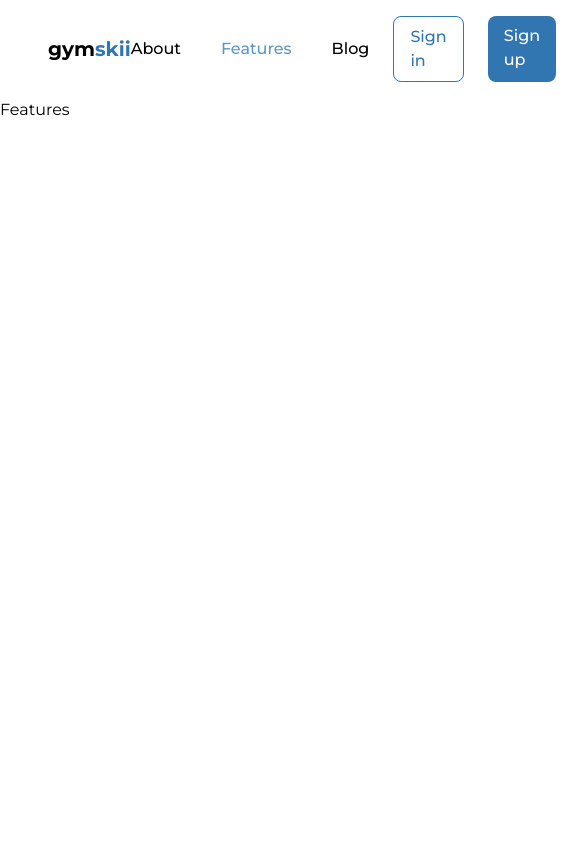
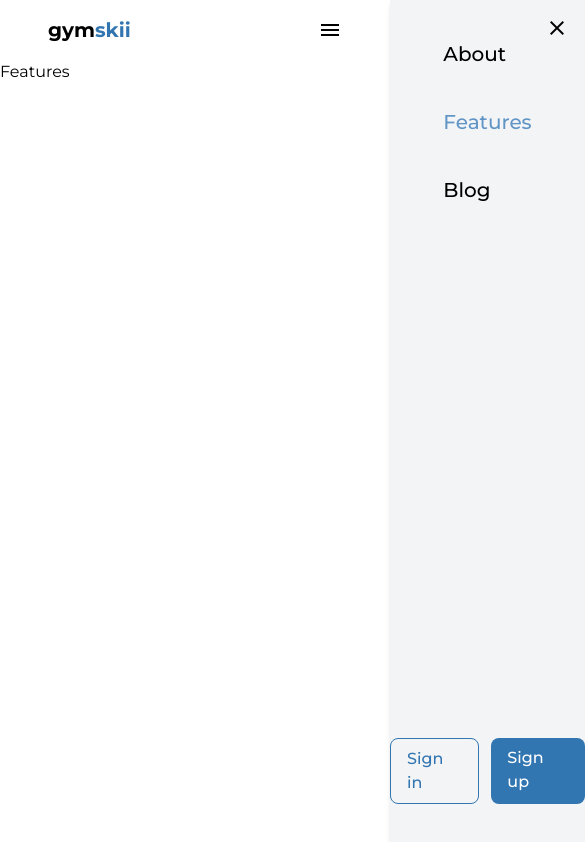
Before and after one commit to samkolache/gymskii-old-, a React (Vite) app: page /features in a window 390 px wide. Shown: the whole page, 585 px wide, since content can reach past the window. Built offline with nearby package versions, Linux system fonts and the light colour scheme.

Commit message:
made navbar responsive

```diff
--- /dev/null
+++ b/src/components/navbar/MobileNav.jsx
@@ -0,0 +1,42 @@
+import NavItem from "./NavItem";
+import { NavLink } from "react-router-dom";
+
+
+export default function MobileNav({ isMenuOpen, toggleMenu }) {
+    return (
+        <div
+            className={`lg:hidden flex flex-col items-center gap-5 min-h-screen w-1/2 bg-gray-100 absolute top-0 right-0 pt-10 shadow-md
+                        transform ${isMenuOpen ? 'translate-x-0' : 'translate-x-full'} transition-transform duration-300 ease-in-out`}
+        >
+            <ul className="flex flex-col gap-10">
+                <li>
+                    <NavItem name="About" path="about" />
+                </li>
+                <li>
+                    <NavItem name="Features" path="features" />
+                </li>
+                <li>
+                    <NavItem name="Blog" path="blog" />
+                </li>
+            </ul>
+            <div className="flex mt-auto pb-10 gap-3">
+                <NavLink
+                    to="sign-in"
+                    className="border border-brand px-4 py-2 rounded-lg font-medium hover:shadow-[0_0_0_2px_rgba(52,152,219,1)] text-brand transition-shadow duration-300"
+                >
+                    Sign in
+                </NavLink>
+                <NavLink
+                    to="sign-up"
+                    className="bg-brand px-4 py-2 rounded-lg font-medium text-white hover:bg-brand600 transition duration-300 ease-in-out"
+                >
+                    Sign up
+                </NavLink>
+            </div>
+            <span
+            className="material-icons cursor-pointer absolute top-4 right-4"
+            onClick={toggleMenu}
+            >close</span>
+        </div>
+    );
+}
--- a/src/components/navbar/NavItem.jsx
+++ b/src/components/navbar/NavItem.jsx
@@ -7,7 +7,7 @@ export default function NavItem({name, path}) {
             <NavLink className = {({isActive}) => {
                 return isActive ? "nav-link active" : "nav-link"
             }} to = {path}>
-                <p className="font-medium hover:text-navHover">{name}</p>
+                <p className="font-medium text-xl lg:text-base hover:text-navHover">{name}</p>
             </NavLink>
         </>
     )
--- a/src/components/navbar/Navbar.jsx
+++ b/src/components/navbar/Navbar.jsx
@@ -1,13 +1,21 @@
+import MobileNav from "./MobileNav";
 import NavItem from "./NavItem";
 import { NavLink } from "react-router-dom";
+import { useState } from "react";
 
 export default function Navbar() {
+    const [isOpen, setOpen] = useState(false)
+
+    const toggleMenu = () => setOpen(prev => !prev);
+
     return(
         <>
             <nav className="flex justify-between items-center px-12 py-4">
+                {/* Logo */}
                 <NavLink to= "/"><h1 className='text-xl font-bold'>gym<span className='text-brand'>skii</span></h1> </NavLink>
 
-                <div className="flex justify-center items-center gap-6">
+                {/* Nav Links and CTAs */}
+                <div className="lg:flex hidden justify-center items-center gap-6 ">
                 <ul className="flex gap-10">
                     <li>
                         <NavItem name = "About" path = "about"  />
@@ -22,7 +30,7 @@ export default function Navbar() {
                 <div className="flex gap-6">
                     <NavLink
                         to="sign-in"
-                        className="border border-brand px-4 py-2 rounded-lg font-medium text-brand hover:bg-brand hover:text-white transition duration-300 ease-in-out"
+                        className="border border-brand px-4 py-2 rounded-lg font-medium hover:shadow-[0_0_0_2px_rgba(52,152,219,1)] text-brand transition-shadow duration-300"
                     >
                     Sign in
                     </NavLink>
@@ -34,7 +42,14 @@ export default function Navbar() {
                     </NavLink>
                 </div>
                 </div>
+                <span
+                className="material-icons lg:hidden cursor-pointer"
+                onClick = {toggleMenu}
+                >
+                  menu
+                </span>
             </nav>
+            <MobileNav isMenuOpen = {isOpen} toggleMenu = {toggleMenu} />
         </>
     )
 }
```
